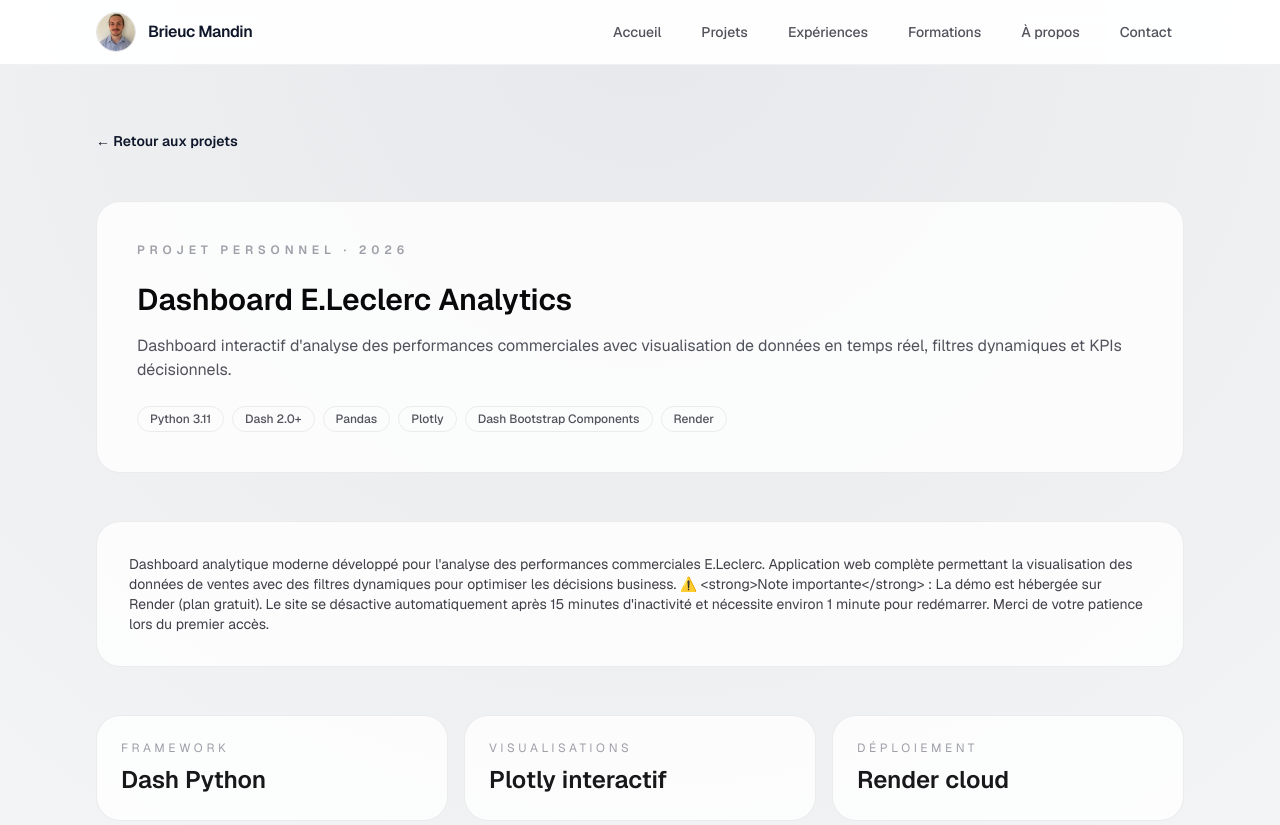
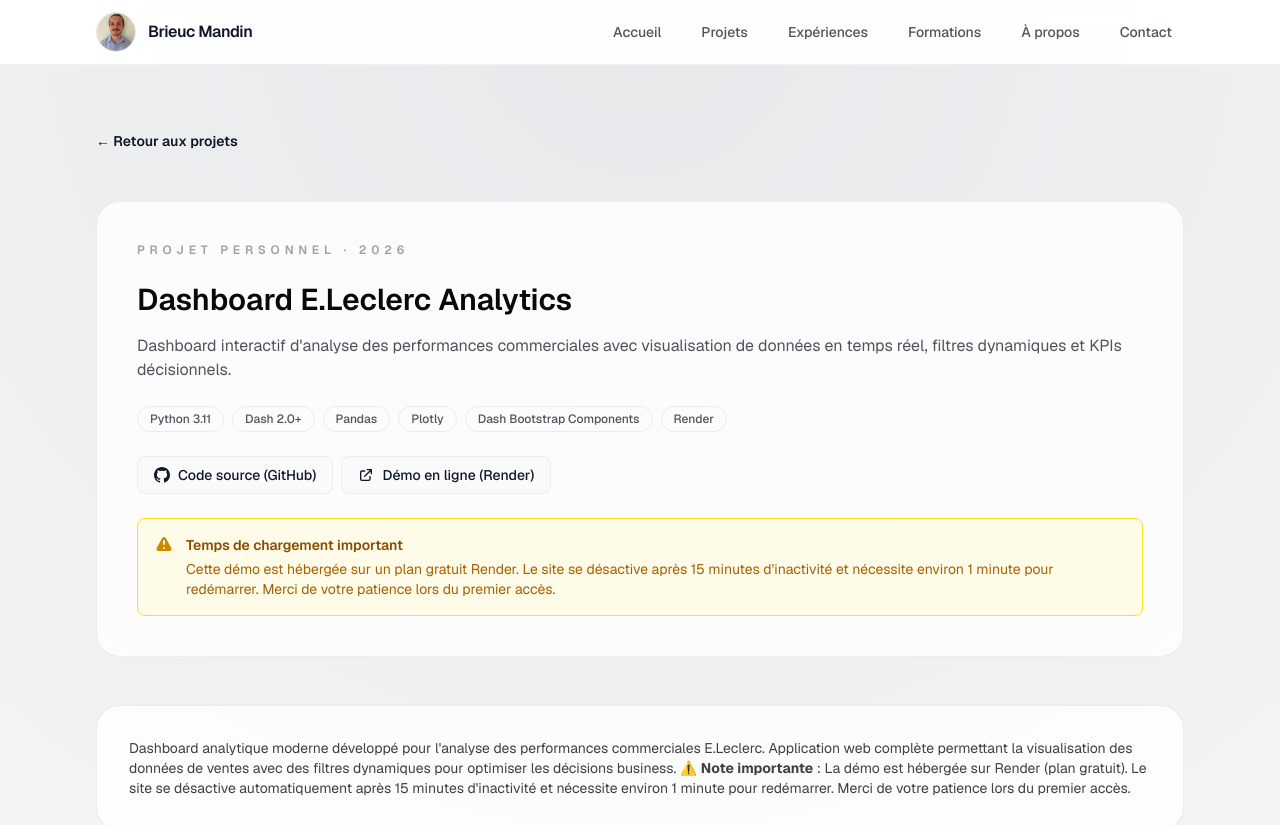
Before and after one commit to RoiBrioche/site-web-vitrine, a Next.js app: page /projects/dashboard-e-leclerc-analytics in a window 1280 px wide. Shown: the top 825 px of the page. Built offline with nearby package versions, Linux system fonts and the light colour scheme.

Commit message:
feat: Améliorer page détaillée avec boutons et avertissement
- Ajout des boutons Code/Démo dans l'en-tête de la page détaillée
- Ajout d'un avertissement visible pour les démos Render
- Correction du HTML dans le contenu (dangerouslySetInnerHTML)
- Design cohérent avec les cartes de projets

```diff
--- a/src/components/content/detail-page.tsx
+++ b/src/components/content/detail-page.tsx
@@ -72,11 +72,69 @@
             </span>
           ))}
         </div>
+
+        {/* Boutons d'accès direct dans l'en-tête */}
+        {links && links.length > 0 && (
+          <div className="mt-6 flex flex-wrap gap-2">
+            {links.map((link) => (
+              <Link
+                key={link.href}
+                href={link.href}
+                target="_blank"
+                rel="noopener noreferrer"
+                className="inline-flex items-center gap-2 rounded-lg border border-zinc-200/60 bg-zinc-50 px-4 py-2 text-sm font-medium text-zinc-700 transition hover:border-cyan-300 hover:bg-cyan-50 hover:text-cyan-700 dark:border-zinc-700 dark:bg-zinc-800 dark:text-zinc-300 dark:hover:border-cyan-600 dark:hover:bg-cyan-950 dark:hover:text-cyan-300"
+              >
+                {link.label.includes('GitHub') ? (
+                  <>
+                    <svg className="h-4 w-4" fill="currentColor" viewBox="0 0 24 24">
+                      <path d="M12 0c-6.626 0-12 5.373-12 12 0 5.302 3.438 9.8 8.207 11.387.599.111.793-.261.793-.577v-2.234c-3.338.726-4.033-1.416-4.033-1.416-.546-1.387-1.333-1.756-1.333-1.756-1.089-.745.083-.729.083-.729 1.205.084 1.839 1.237 1.839 1.237 1.07 1.834 2.807 1.304 3.492.997.107-.775.418-1.305.762-1.604-2.665-.305-5.467-1.334-5.467-5.931 0-1.311.469-2.381 1.236-3.221-.124-.303-.535-1.524.117-3.176 0 0 1.008-.322 3.301 1.23.957-.266 1.983-.399 3.003-.404 1.02.005 2.047.138 3.006.404 2.291-1.552 3.297-1.23 3.297-1.23.653 1.653.242 2.874.118 3.176.77.84 1.235 1.911 1.235 3.221 0 4.609-2.807 5.624-5.479 5.921.43.372.823 1.102.823 2.222v3.293c0 .319.192.694.801.576 4.765-1.589 8.199-6.086 8.199-11.386 0-6.627-5.373-12-12-12z"/>
+                    </svg>
+                    {link.label}
+                  </>
+                ) : link.label.includes('Démo') || link.label.includes('Render') ? (
+                  <>
+                    <svg className="h-4 w-4" fill="none" stroke="currentColor" viewBox="0 0 24 24">
+                      <path strokeLinecap="round" strokeLinejoin="round" strokeWidth={2} d="M10 6H6a2 2 0 00-2 2v10a2 2 0 002 2h10a2 2 0 002-2v-4M14 4h6m0 0v6m0-6L10 14" />
+                    </svg>
+                    {link.label}
+                  </>
+                ) : (
+                  link.label
+                )}
+              </Link>
+            ))}
+          </div>
+        )}
+
+        {/* Avertissement bien visible pour les démos Render */}
+        {links && links.some(link => link.href.includes('render.com')) && (
+          <div className="mt-4 rounded-lg border border-yellow-300 bg-yellow-50 p-4 dark:border-yellow-600 dark:bg-yellow-950">
+            <div className="flex items-start gap-3">
+              <div className="flex-shrink-0">
+                <svg className="h-5 w-5 text-yellow-600 dark:text-yellow-400" fill="currentColor" viewBox="0 0 20 20">
+                  <path fillRule="evenodd" d="M8.257 3.099c.765-1.36 2.722-1.36 3.486 0l5.58 9.92c.75 1.334-.213 2.98-1.742 2.98H4.42c-1.53 0-2.493-1.646-1.743-2.98l5.58-9.92zM11 13a1 1 0 11-2 0 1 1 0 012 0zm-1-8a1 1 0 00-1 1v3a1 1 0 002 0V6a1 1 0 00-1-1z" clipRule="evenodd" />
+                </svg>
+              </div>
+              <div className="flex-1">
+                <h4 className="text-sm font-semibold text-yellow-800 dark:text-yellow-200">
+                  Temps de chargement important
+                </h4>
+                <p className="mt-1 text-sm text-yellow-700 dark:text-yellow-300">
+                  Cette démo est hébergée sur un plan gratuit Render. Le site se désactive après 15 minutes d'inactivité et nécessite environ 1 minute pour redémarrer. Merci de votre patience lors du premier accès.
+                </p>
+              </div>
+            </div>
+          </div>
+        )}
       </header>
 
       <section className="rounded-3xl border border-zinc-200/70 bg-white/80 p-8 text-sm text-zinc-700 dark:border-zinc-800/70 dark:bg-zinc-950/70 dark:text-zinc-300">
         <div className="[&_p:not(:first-child)]:mt-4">
-          {typeof summary === "string" ? <p>{summary}</p> : summary}
+          {typeof summary === "string" ? (
+            <p dangerouslySetInnerHTML={{ __html: summary }} />
+          ) : (
+            summary
+          )}
         </div>
       </section>
 
```
